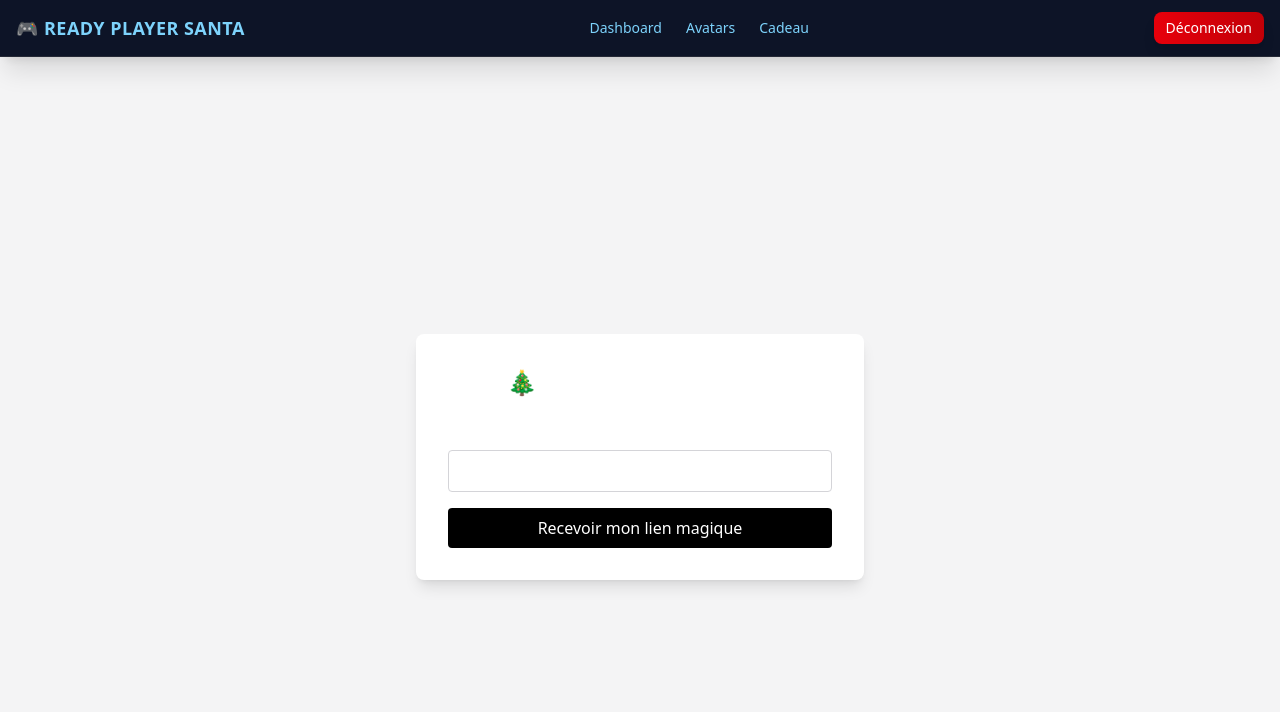
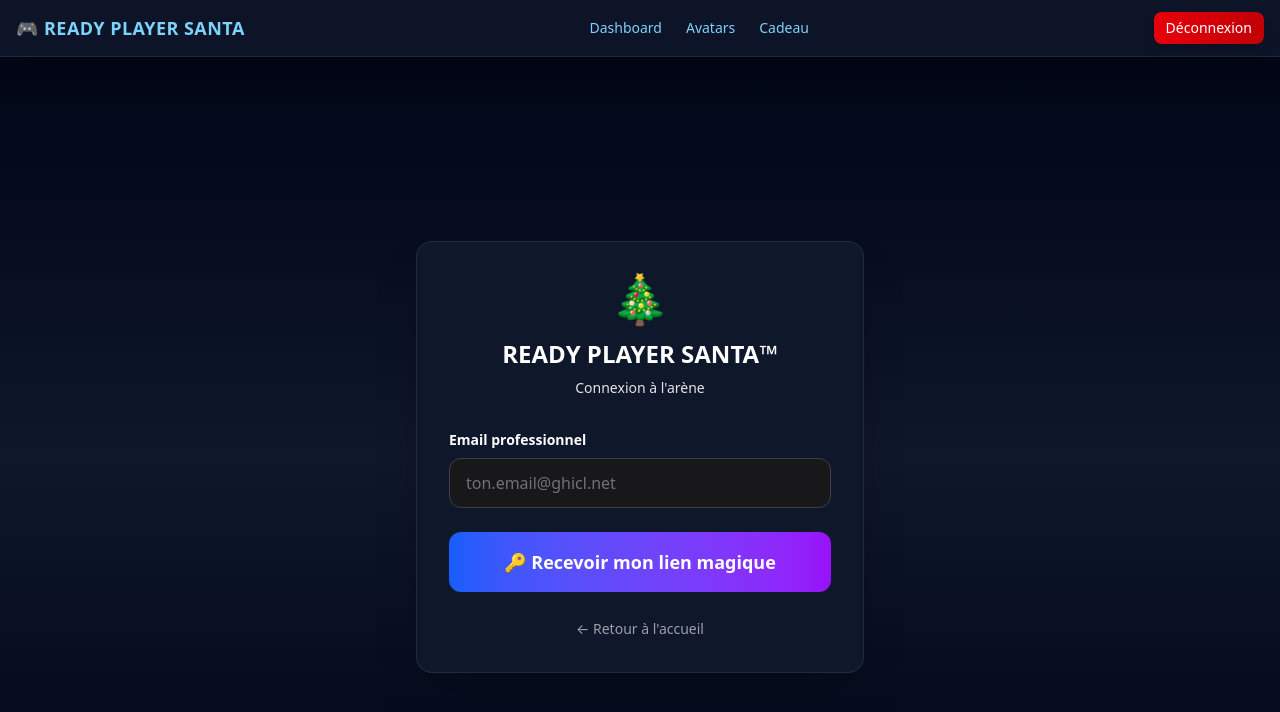
Before and after one commit to fc59000/ready-player-santa, a Next.js app: page /login in a window 1280 px wide. Shown: the top 712 px of the page. Built offline with nearby package versions, Linux system fonts and the light colour scheme; no server answers.

Commit message:
Design unifié - Toutes les pages auth en style sombre cohérent

```diff
--- a/app/auth/callback/page.tsx
+++ b/app/auth/callback/page.tsx
@@ -41,8 +41,21 @@ export default function AuthCallback() {
   }, [router]);
 
   return (
-    <div className="flex min-h-screen items-center justify-center text-xl">
-      Connexion en cours…
+    <div className="min-h-screen flex flex-col items-center justify-center bg-gradient-to-b from-[#020617] via-[#0f172a] to-[#020617] text-white">
+      <div className="text-center">
+        <div className="text-6xl mb-6 animate-pulse">🎮</div>
+        <h2 className="text-2xl font-bold text-white mb-2">
+          Connexion en cours...
+        </h2>
+        <p className="text-base text-zinc-400">
+          Vous allez être redirigé dans un instant
+        </p>
+
+        {/* Loading spinner */}
+        <div className="mt-8 flex justify-center">
+          <div className="w-12 h-12 border-4 border-zinc-700 border-t-[#7dd3fc] rounded-full animate-spin"></div>
+        </div>
+      </div>
     </div>
   );
 }
--- a/app/login/page.tsx
+++ b/app/login/page.tsx
@@ -2,8 +2,10 @@
 
 import { useState } from "react";
 import { supabase } from "@/lib/supabaseClient";
+import { useRouter } from "next/navigation";
 
 export default function LoginPage() {
+  const router = useRouter();
   const [email, setEmail] = useState("");
   const [loading, setLoading] = useState(false);
   const [emailSent, setEmailSent] = useState(false);
@@ -32,16 +34,24 @@ export default function LoginPage() {
   }
 
   return (
-    <div className="min-h-screen flex items-center justify-center bg-zinc-100">
-      <div className="bg-white shadow-lg rounded-lg p-8 w-full max-w-md">
-        <h1 className="text-2xl font-bold text-center mb-6">
-          🎄 Ready Player Santa
-        </h1>
+    <div className="min-h-screen flex items-center justify-center bg-gradient-to-b from-[#020617] via-[#0f172a] to-[#020617] px-4">
+      <div className="bg-[#0f172a] border border-zinc-700/50 rounded-2xl p-8 w-full max-w-md shadow-2xl">
+        {/* Logo */}
+        <div className="text-center mb-8">
+          <div className="text-5xl mb-4">🎄</div>
+          <h1 className="text-2xl font-bold text-[#7dd3fc] mb-2">
+            READY PLAYER SANTA™
+          </h1>
+          <p className="text-sm text-zinc-400">Connexion à l'arène</p>
+        </div>
 
         {!emailSent ? (
-          <form onSubmit={handleLogin} className="flex flex-col gap-4">
+          <form onSubmit={handleLogin} className="flex flex-col gap-6">
             <div>
-              <label htmlFor="email" className="block text-sm font-medium mb-2">
+              <label
+                htmlFor="email"
+                className="block text-sm font-semibold text-white mb-2"
+              >
                 Email professionnel
               </label>
               <input
@@ -50,43 +60,74 @@ export default function LoginPage() {
                 value={email}
                 onChange={(e) => setEmail(e.target.value)}
                 required
-                className="w-full px-4 py-2 border border-zinc-300 rounded focus:outline-none focus:ring-2 focus:ring-black"
+                className="w-full px-4 py-3 bg-zinc-900 border border-zinc-700 text-white rounded-xl focus:outline-none focus:border-[#7dd3fc] transition placeholder:text-zinc-500"
                 placeholder="ton.email@ghicl.net"
               />
             </div>
 
             {error && (
-              <p className="text-red-600 text-sm text-center">{error}</p>
+              <div className="bg-red-900/30 border border-red-500/50 text-red-300 px-4 py-3 rounded-xl text-sm text-center">
+                {error}
+              </div>
             )}
 
             <button
               type="submit"
               disabled={loading}
-              className="w-full bg-black text-white py-2 rounded hover:bg-zinc-800 transition disabled:bg-zinc-400"
+              className={`w-full py-4 rounded-xl font-bold text-lg transition-all ${
+                loading
+                  ? "bg-zinc-700 text-zinc-400 cursor-wait"
+                  : "bg-gradient-to-r from-blue-600 to-purple-600 text-white hover:from-blue-700 hover:to-purple-700 hover:shadow-lg hover:shadow-blue-500/30"
+              }`}
             >
-              {loading ? "Envoi en cours..." : "Recevoir mon lien magique"}
+              {loading ? "Envoi en cours..." : "🔑 Recevoir mon lien magique"}
             </button>
+
+            <div className="text-center">
+              <button
+                type="button"
+                onClick={() => router.push("/")}
+                className="text-sm text-zinc-400 hover:text-[#7dd3fc] transition"
+              >
+                ← Retour à l'accueil
+              </button>
+            </div>
           </form>
         ) : (
           <div className="text-center">
-            <div className="text-6xl mb-4">✅</div>
-            <h2 className="text-xl font-semibold mb-2">Email envoyé !</h2>
-            <p className="text-zinc-600 mb-4">
-              Vérifiez votre boîte mail <strong>{email}</strong> et cliquez sur
-              le lien pour vous connecter.
+            <div className="text-7xl mb-6 animate-bounce">✅</div>
+            <h2 className="text-2xl font-bold text-white mb-3">
+              Email envoyé !
+            </h2>
+            <p className="text-base text-zinc-300 mb-2">
+              Vérifiez votre boîte mail{" "}
+              <span className="text-[#7dd3fc] font-semibold">{email}</span>
             </p>
-            <p className="text-sm text-zinc-500">
-              Pensez à vérifier vos spams si vous ne voyez rien.
+            <p className="text-base text-zinc-300 mb-4">
+              et cliquez sur le lien pour vous connecter.
             </p>
+            <p className="text-sm text-zinc-500 mb-6">
+              💡 Pensez à vérifier vos spams si vous ne voyez rien.
+            </p>
+
             <button
               onClick={() => {
                 setEmailSent(false);
                 setEmail("");
               }}
-              className="mt-6 text-sm text-blue-600 underline"
+              className="text-sm text-[#7dd3fc] hover:text-[#38bdf8] underline"
             >
               Renvoyer un email
             </button>
+
+            <div className="mt-6">
+              <button
+                onClick={() => router.push("/")}
+                className="text-sm text-zinc-400 hover:text-[#7dd3fc] transition"
+              >
+                ← Retour à l'accueil
+              </button>
+            </div>
           </div>
         )}
       </div>
--- a/app/onboarding/page.tsx
+++ b/app/onboarding/page.tsx
@@ -65,15 +65,25 @@ export default function OnboardingPage() {
   }
 
   return (
-    <div className="min-h-screen flex items-center justify-center bg-zinc-100">
-      <div className="bg-white shadow-lg rounded-lg p-8 w-full max-w-md">
-        <h1 className="text-2xl font-bold text-center mb-6">
-          Bienvenue ! Choisis ton pseudo 🎮
-        </h1>
+    <div className="min-h-screen flex items-center justify-center bg-gradient-to-b from-[#020617] via-[#0f172a] to-[#020617] px-4">
+      <div className="bg-[#0f172a] border border-zinc-700/50 rounded-2xl p-8 w-full max-w-md shadow-2xl">
+        {/* Header */}
+        <div className="text-center mb-8">
+          <div className="text-5xl mb-4">🎮</div>
+          <h1 className="text-2xl font-bold text-white mb-2">
+            Bienvenue dans l'arène !
+          </h1>
+          <p className="text-sm text-zinc-400">
+            Choisis ton pseudo de joueur
+          </p>
+        </div>
 
-        <form onSubmit={handleSubmit} className="flex flex-col gap-4">
+        <form onSubmit={handleSubmit} className="flex flex-col gap-6">
           <div>
-            <label htmlFor="pseudo" className="block text-sm font-medium mb-2">
+            <label
+              htmlFor="pseudo"
+              className="block text-sm font-semibold text-white mb-2"
+            >
               Ton pseudo
             </label>
             <input
@@ -84,23 +94,39 @@ export default function OnboardingPage() {
               required
               minLength={2}
               maxLength={20}
-              className="w-full px-4 py-2 border border-zinc-300 rounded focus:outline-none focus:ring-2 focus:ring-black"
+              className="w-full px-4 py-3 bg-zinc-900 border border-zinc-700 text-white rounded-xl focus:outline-none focus:border-[#7dd3fc] transition placeholder:text-zinc-500"
               placeholder="Ex: SnowWarrior"
             />
+            <p className="text-xs text-zinc-500 mt-2">
+              Entre 2 et 20 caractères
+            </p>
           </div>
 
           {error && (
-            <p className="text-red-600 text-sm text-center">{error}</p>
+            <div className="bg-red-900/30 border border-red-500/50 text-red-300 px-4 py-3 rounded-xl text-sm text-center">
+              {error}
+            </div>
           )}
 
           <button
             type="submit"
             disabled={loading}
-            className="w-full bg-black text-white py-2 rounded hover:bg-zinc-800 transition disabled:bg-zinc-400"
+            className={`w-full py-4 rounded-xl font-bold text-lg transition-all ${
+              loading
+                ? "bg-zinc-700 text-zinc-400 cursor-wait"
+                : "bg-gradient-to-r from-green-600 to-emerald-600 text-white hover:from-green-700 hover:to-emerald-700 hover:shadow-lg hover:shadow-green-500/30"
+            }`}
           >
-            {loading ? "Création..." : "Continuer"}
+            {loading ? "Création..." : "🚀 Continuer"}
           </button>
         </form>
+
+        {/* Info box */}
+        <div className="mt-6 bg-zinc-900/50 border border-zinc-700/30 rounded-xl p-4">
+          <p className="text-xs text-zinc-400 text-center">
+            💡 Ce pseudo sera visible par les autres joueurs
+          </p>
+        </div>
       </div>
     </div>
   );
```
